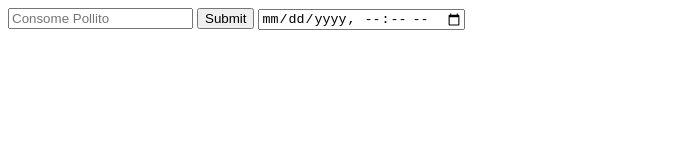
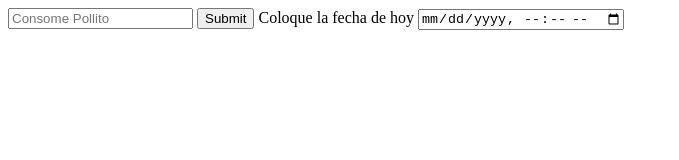
Before and after one commit to Bellota22/blog, a plain HTML site: page practica.html in a window 1280 px wide. Shown: the whole page, without its empty margins (0-679 px from the left). Drawn offline with Linux system fonts and the light colour scheme.

Commit message:
colocando spans de la fecha de hoy

```diff
--- a/practica.html
+++ b/practica.html
@@ -14,6 +14,7 @@
             <input type="submit">
         </label>
         <label for="fecha">
+            <span> Coloque la fecha de hoy</span>
             <input type="datetime-local" id="fecha" name="fecha" >
         </label>
     </form>
```
